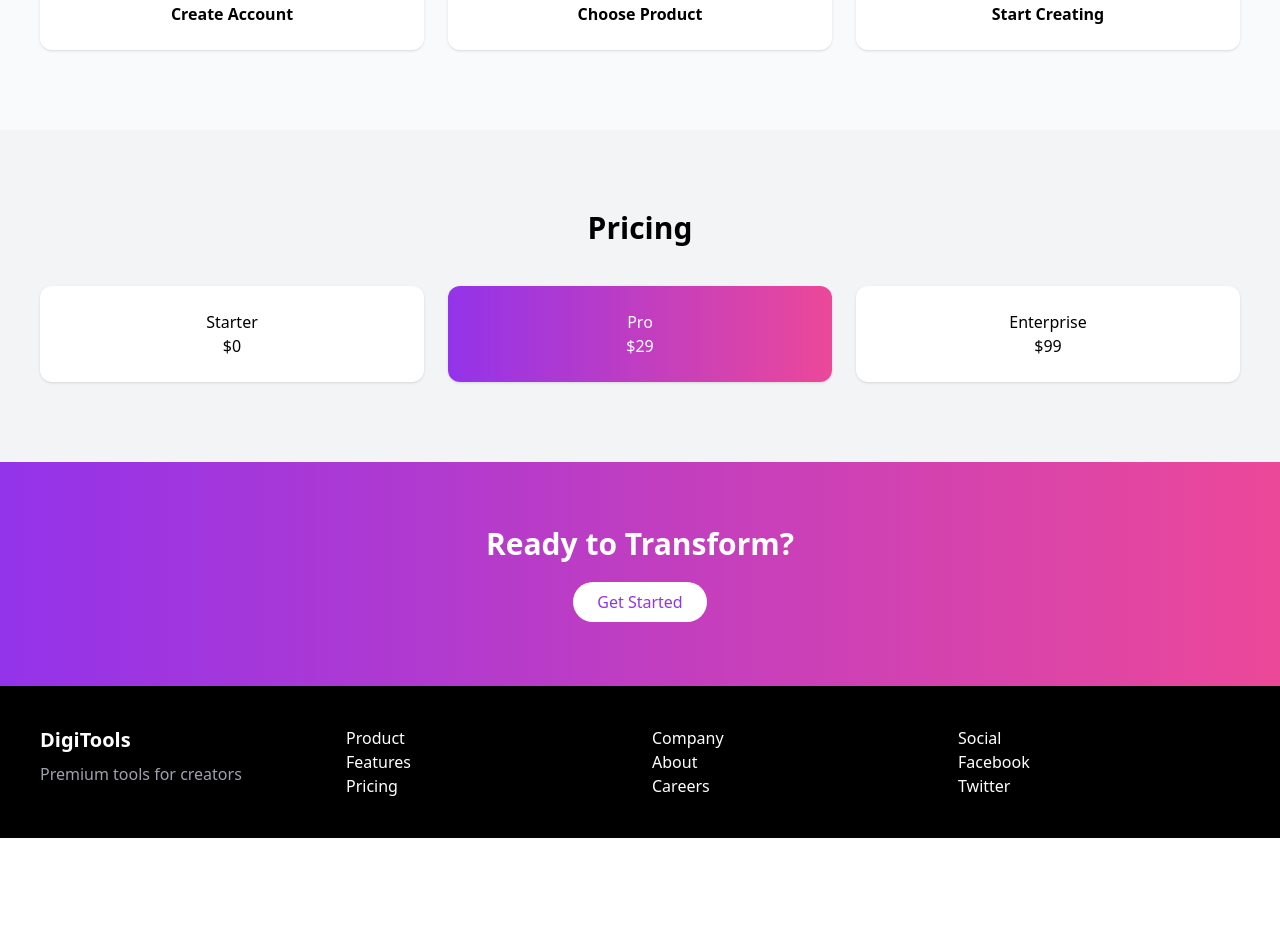
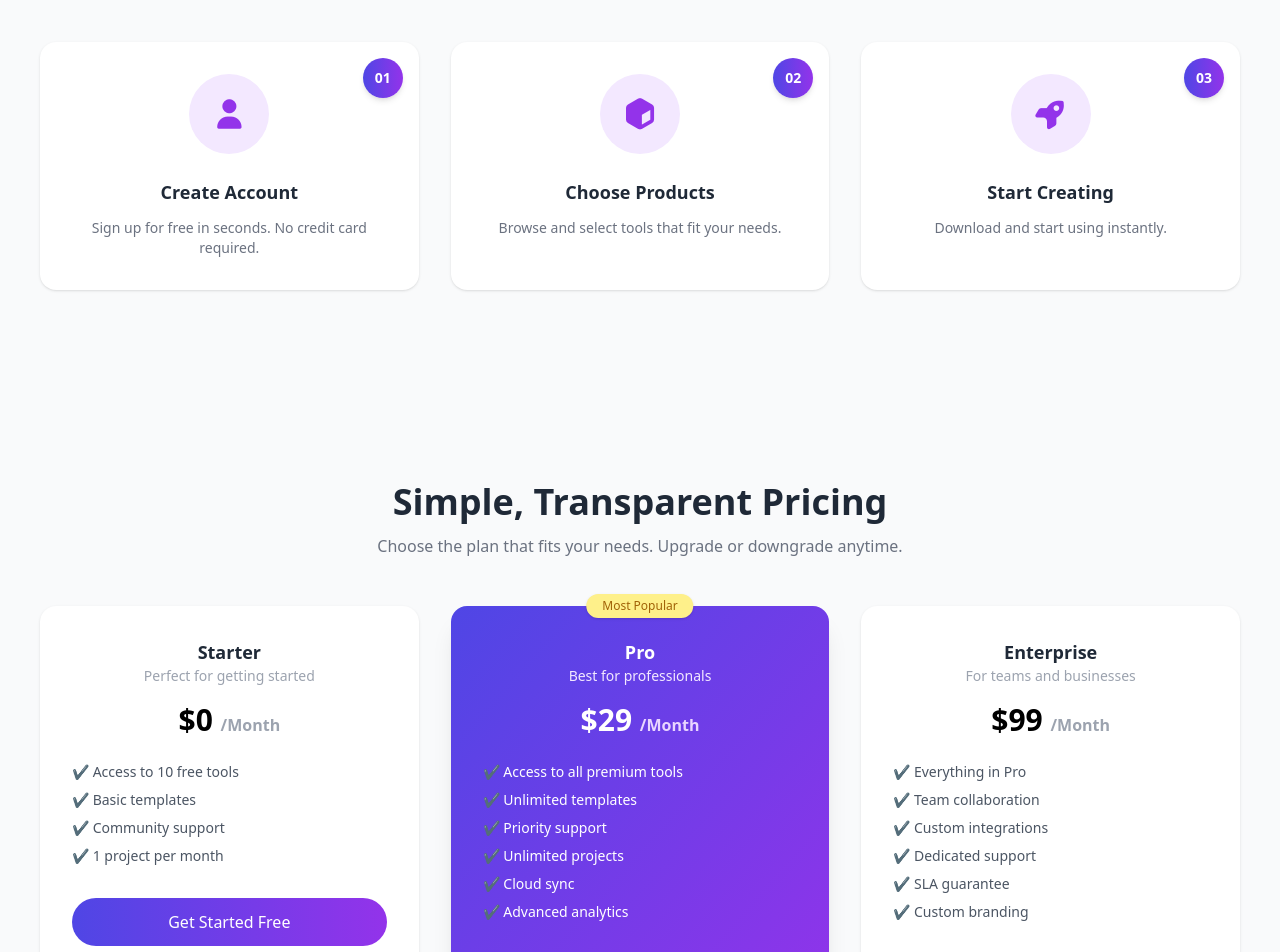
Before and after one commit to sumonsheikh0/digitools, a React (Vite) app: page / in a window 1280 px wide. Shown: the part 2340-3292 px from the top of the page. Before the commit the page ends 3178 px from the top, so only its background shows below. Built offline with nearby package versions, Linux system fonts and the light colour scheme.

Commit message:
price section ui

```diff
--- a/src/App.jsx
+++ b/src/App.jsx
@@ -347,39 +347,174 @@ export default function App() {
       )}
 
       {/* STEPS */}
-      <section className="text-center py-20">
-        <h2 className="text-3xl font-bold mb-10">Get Started</h2>
+      <section className="py-24 bg-gray-50 text-center">
 
-        <div className="grid md:grid-cols-3 gap-6 px-10">
-          {["Create Account", "Choose Product", "Start Creating"].map((step) => (
-            <div className="bg-white p-6 rounded-xl shadow">
-              <h3 className="font-bold">{step}</h3>
+        <h2 className="text-4xl font-bold text-gray-800">
+          Get Started In 3 Steps
+        </h2>
+
+        <p className="text-gray-500 mt-3 mb-12">
+          Start using premium digital tools in minutes, not hours.
+        </p>
+
+        <div className="grid md:grid-cols-3 gap-8 px-10">
+
+          {/* STEP CARD */}
+          {[
+            {
+              id: "01",
+              icon: "fa-user",
+              title: "Create Account",
+              desc: "Sign up for free in seconds. No credit card required."
+            },
+            {
+              id: "02",
+              icon: "fa-cube",
+              title: "Choose Products",
+              desc: "Browse and select tools that fit your needs."
+            },
+            {
+              id: "03",
+              icon: "fa-rocket",
+              title: "Start Creating",
+              desc: "Download and start using instantly."
+            }
+          ].map((step) => (
+
+            <div
+              key={step.id}
+              className="relative bg-white p-8 rounded-2xl shadow
+        transition-all duration-300 ease-in-out
+        hover:-translate-y-3 hover:shadow-2xl"
+            >
+
+
+              <div className="absolute top-4 right-4 w-10 h-10 flex items-center justify-center
+        rounded-full bg-gradient-to-r from-indigo-600 to-purple-600 text-white text-sm font-semibold shadow-md">
+                {step.id}
+              </div>
+
+
+              <div className="w-20 h-20 mx-auto mb-6 rounded-full
+        bg-purple-100 flex items-center justify-center">
+
+                <i className={`fa-solid ${step.icon} text-3xl text-purple-600`}></i>
+
+              </div>
+
+              <h3 className="text-lg font-semibold text-gray-800">
+                {step.title}
+              </h3>
+
+              <p className="text-gray-500 text-sm mt-3">
+                {step.desc}
+              </p>
+
             </div>
+
           ))}
+
         </div>
       </section>
 
+
+
       {/* PRICING */}
-      <section className="text-center py-20 bg-gray-100">
-        <h2 className="text-3xl font-bold mb-10">Pricing</h2>
+ <section className="py-24 bg-gray-50 text-center">
 
-        <div className="grid md:grid-cols-3 gap-6 px-10">
-          <div className="bg-white p-6 rounded-xl shadow">
-            <h3>Starter</h3>
-            <p>$0</p>
-          </div>
+  {/* TITLE */}
+  <h2 className="text-4xl font-bold text-gray-800">
+    Simple, Transparent Pricing
+  </h2>
 
-          <div className="bg-gradient-to-r from-purple-600 to-pink-500 text-white p-6 rounded-xl shadow">
-            <h3>Pro</h3>
-            <p>$29</p>
-          </div>
+  <p className="text-gray-500 mt-3 mb-12">
+    Choose the plan that fits your needs. Upgrade or downgrade anytime.
+  </p>
 
-          <div className="bg-white p-6 rounded-xl shadow">
-            <h3>Enterprise</h3>
-            <p>$99</p>
-          </div>
-        </div>
-      </section>
+  {/* CARDS */}
+  <div className="grid md:grid-cols-3 gap-8 px-10">
+
+    {/* STARTER */}
+    <div className="bg-white p-8 rounded-2xl shadow hover:shadow-xl transition">
+
+      <h3 className="text-lg font-semibold text-gray-800">Starter</h3>
+      <p className="text-sm text-gray-400 mb-4">Perfect for getting started</p>
+
+      <p className="text-3xl font-bold mb-6">
+        $0 <span className="text-gray-400 text-base">/Month</span>
+      </p>
+
+      <ul className="text-sm text-gray-600 space-y-2 mb-8 text-left">
+        <li>✔ Access to 10 free tools</li>
+        <li>✔ Basic templates</li>
+        <li>✔ Community support</li>
+        <li>✔ 1 project per month</li>
+      </ul>
+
+      <button className="w-full py-3 rounded-full text-white bg-gradient-to-r from-indigo-600 to-purple-600">
+        Get Started Free
+      </button>
+    </div>
+
+    {/* PRO (HIGHLIGHT) */}
+    <div className="relative p-8 rounded-2xl text-white shadow-xl
+    bg-gradient-to-br from-indigo-600 to-purple-600
+    hover:scale-105 transition">
+
+      {/* BADGE */}
+      <span className="absolute -top-3 left-1/2 -translate-x-1/2
+      bg-yellow-200 text-yellow-700 text-xs px-4 py-1 rounded-full font-medium shadow">
+        Most Popular
+      </span>
+
+      <h3 className="text-lg font-semibold">Pro</h3>
+      <p className="text-sm text-purple-100 mb-4">Best for professionals</p>
+
+      <p className="text-3xl font-bold mb-6">
+        $29 <span className="text-purple-200 text-base">/Month</span>
+      </p>
+
+      <ul className="text-sm space-y-2 mb-8 text-left">
+        <li>✔ Access to all premium tools</li>
+        <li>✔ Unlimited templates</li>
+        <li>✔ Priority support</li>
+        <li>✔ Unlimited projects</li>
+        <li>✔ Cloud sync</li>
+        <li>✔ Advanced analytics</li>
+      </ul>
+
+      <button className="w-full py-3 rounded-full bg-white text-purple-600 font-medium">
+        Start Pro Trial
+      </button>
+    </div>
+
+    {/* ENTERPRISE */}
+    <div className="bg-white p-8 rounded-2xl shadow hover:shadow-xl transition">
+
+      <h3 className="text-lg font-semibold text-gray-800">Enterprise</h3>
+      <p className="text-sm text-gray-400 mb-4">For teams and businesses</p>
+
+      <p className="text-3xl font-bold mb-6">
+        $99 <span className="text-gray-400 text-base">/Month</span>
+      </p>
+
+      <ul className="text-sm text-gray-600 space-y-2 mb-8 text-left">
+        <li>✔ Everything in Pro</li>
+        <li>✔ Team collaboration</li>
+        <li>✔ Custom integrations</li>
+        <li>✔ Dedicated support</li>
+        <li>✔ SLA guarantee</li>
+        <li>✔ Custom branding</li>
+      </ul>
+
+      <button className="w-full py-3 rounded-full text-white bg-gradient-to-r from-indigo-600 to-purple-600">
+        Contact Sales
+      </button>
+    </div>
+
+  </div>
+
+</section>
 
       {/* CTA */}
       <section className="bg-gradient-to-r from-purple-600 to-pink-500 text-white text-center py-16">
```
